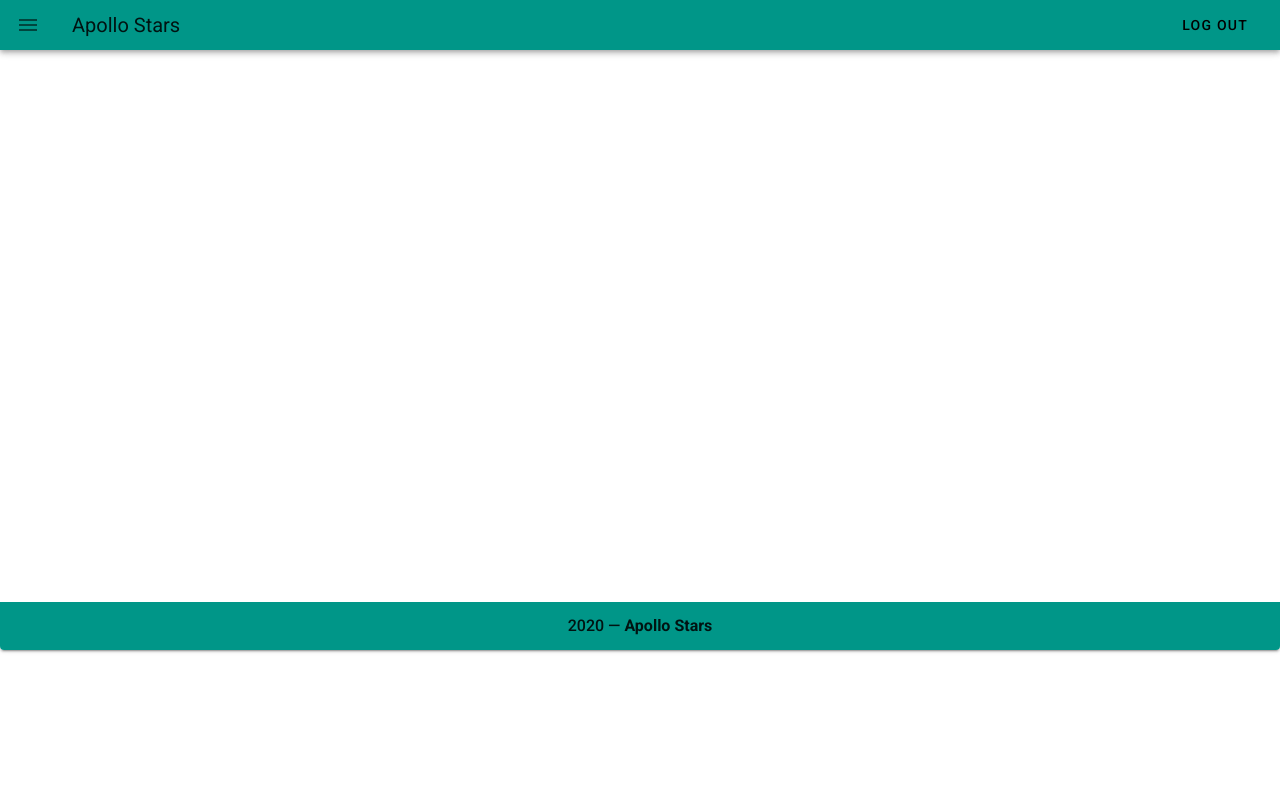
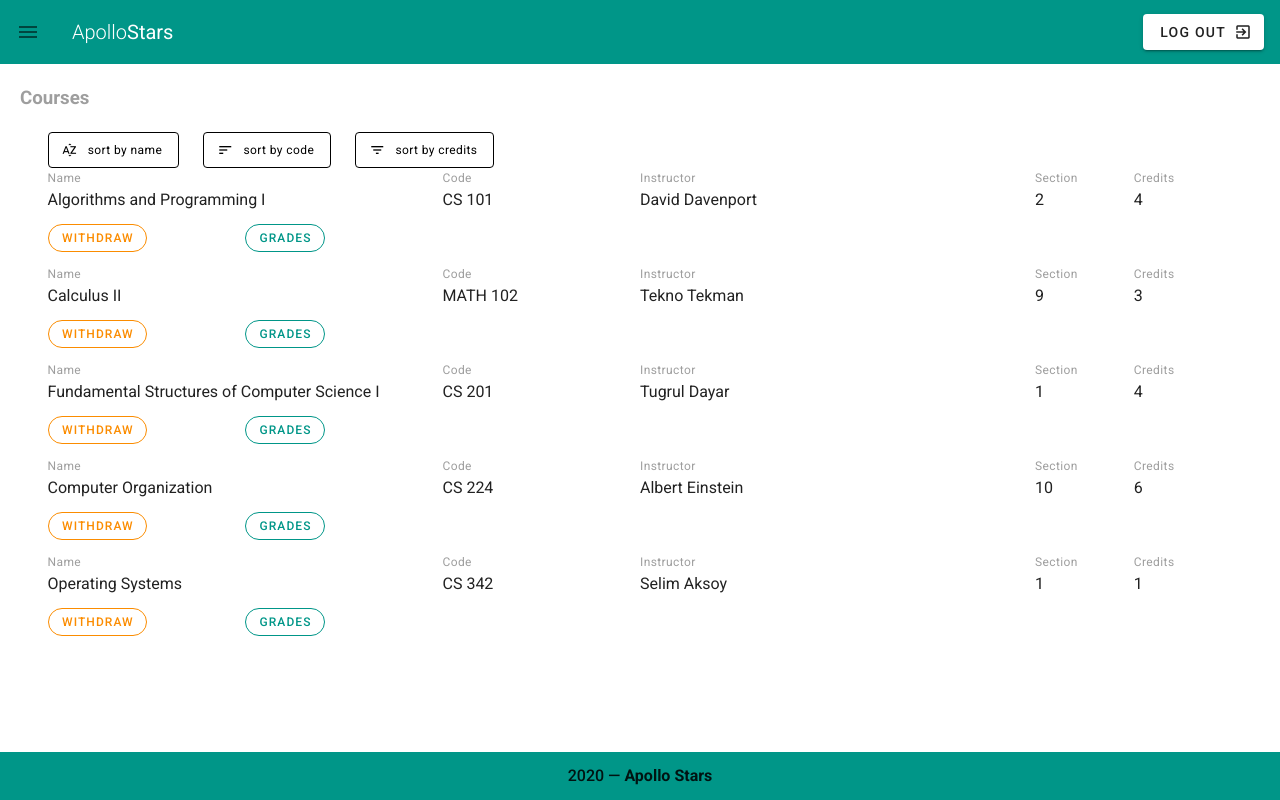
Before and after one commit to PermanAtayev/Apollo-stars, a Vue app: page /student in a window 1280 px wide. Built offline with nearby package versions, Linux system fonts and the light colour scheme.

Commit message:
Additions + Refactoring of components
Added the courses UI for TA and Student, along with sorting functionality. Also made the Navbar and Foot components for use in all screens.

```diff
--- /dev/null
+++ b/src/components/Foot.vue
@@ -0,0 +1,8 @@
+<template>
+    <v-footer absolute="absolute" class="font-weight-medium" color="primary" padless="padless">
+      <v-col class="text-center" cols="12">
+        {{ new Date().getFullYear() }} —
+        <strong>Apollo Stars</strong>
+      </v-col>
+    </v-footer>
+</template>
--- /dev/null
+++ b/src/components/Navbar.vue
@@ -0,0 +1,51 @@
+<template>
+  <nav>
+    <v-toolbar flat color="primary" app>
+      <v-app-bar-nav-icon @click="drawer = !drawer"></v-app-bar-nav-icon>
+      <v-toolbar-title class="text uppercase white--text">
+        <span class="font-weight-light">Apollo</span>
+        <span>Stars</span>
+      </v-toolbar-title>
+      <v-spacer></v-spacer>
+      <v-btn flat color="white">
+        <span>Log out</span>
+        <v-icon right>exit_to_app</v-icon>
+      </v-btn>
+    </v-toolbar>
+
+    <v-navigation-drawer v-model="drawer" app color="secondary">
+      <v-list-item>
+        <v-list-item-content>
+          <v-list-item-title class="title">Actions</v-list-item-title>
+        </v-list-item-content>
+      </v-list-item>
+      <v-divider></v-divider>
+      <v-list dense nav>
+        <v-list-item v-for="item in drawerItems" :key="item.title" link>
+          <v-list-item-icon>
+            <v-icon>{{ item.icon }}</v-icon>
+          </v-list-item-icon>
+
+          <v-list-item-content>
+            <v-list-item-title>{{ item.title }}</v-list-item-title>
+          </v-list-item-content>
+        </v-list-item>
+      </v-list>
+    </v-navigation-drawer>
+  </nav>
+</template>
+
+<script>
+export default {
+  name: "Navbar",
+  props: {
+    drawerItems: Object
+  },
+
+  data() {
+    return {
+      drawer: false
+    };
+  }
+};
+</script>
--- a/src/router/index.js
+++ b/src/router/index.js
@@ -28,7 +28,7 @@ Vue.use(VueRouter);
   {
     path: '/ta',
     name: 'TA',
-    component: () => import('../views/TA')
+    component: () => import('../views/TA'),
   }
 ];
 
--- a/src/views/Instructor.vue
+++ b/src/views/Instructor.vue
@@ -1,72 +1,28 @@
 <template>
-    <v-app dark>
-
-        <v-card height="650px">
-            <v-navigation-drawer fixed v-model="drawer" app color="teal">
-
-                <v-list dense>
-
-                    <v-list-item
-                            v-for="item in items"
-                            :key="item.title"
-                            link
-                    >
-                        <v-list-item-content>
-                            <v-list-item-title>{{ item.title }}</v-list-item-title>
-                        </v-list-item-content>
-                    </v-list-item>
-                </v-list>
-
-            </v-navigation-drawer>
-
-            <v-app-bar dense color="teal" height="50px" >
-                <v-app-bar-nav-icon
-                    @click.stop="drawer = !drawer"
-                >
-
-                </v-app-bar-nav-icon>
-
-                <v-toolbar-title>Apollo Stars</v-toolbar-title>
-
+  <v-app>
+    <Navbar :drawerItems="items" />
     <v-spacer></v-spacer>
-
-                <v-btn text color="black">Log out</v-btn>
-            </v-app-bar>
-
-            <v-footer
-                        absolute="absolute"
-                        class="font-weight-medium"
-                        color="teal"
-                        padless="padless"
-                >
-                    <v-col
-                            class="text-center"
-                            cols="12"
-                    >
-                        {{ new Date().getFullYear() }} — <strong>Apollo Stars</strong>
-                    </v-col>
-                </v-footer>
-
-
-        </v-card>
+    <Foot />
   </v-app>
 </template>
 
 <script>
+import Navbar from "@/components/Navbar";
+import Foot from "@/components/Foot";
 export default {
   name: "Instructor",
-        data: function(){
+  data: function() {
     return {
       drawer: false,
       items: [
-                    {title: 'Courses', owner: "instructor"},
-                    {title: 'Teaching Assistants', owner: "instructor"}
-                ],
-            }
+        { title: "Courses", icon: "class", owner: "instructor" },
+        { title: "Teaching Assistants", icon: "people", owner: "instructor" }
+      ]
+    };
   },
-    }
+  components: { Navbar, Foot }
+};
 </script>
 
 <style scoped>
-
 </style>
--- a/src/views/Student.vue
+++ b/src/views/Student.vue
@@ -1,71 +1,96 @@
 <template>
-    <v-app dark>
-
-        <v-card height="650px">
-            <v-navigation-drawer fixed v-model="drawer" app color="teal">
-
-                <v-list dense>
-
-                    <v-list-item
-                            v-for="item in items"
-                            :key="item.title"
-                            link
-                    >
-                        <v-list-item-content>
-                            <v-list-item-title>{{ item.title }}</v-list-item-title>
-                        </v-list-item-content>
-
-
-                    </v-list-item>
-                </v-list>
-
-            </v-navigation-drawer>
-
-            <v-app-bar dense color="teal" height="50px" >
-                <v-app-bar-nav-icon
-                        @click.stop="drawer = !drawer"
-                >
-
-                </v-app-bar-nav-icon>
-
-                <v-toolbar-title>Apollo Stars</v-toolbar-title>
-
-                <v-spacer></v-spacer>
-
-                <v-btn text color="black">Log out</v-btn>
-            </v-app-bar>
-
-            <v-footer
-                    absolute="absolute"
-                    class="font-weight-medium"
-                    color="teal"
-                    padless="padless"
-            >
-                <v-col
-                        class="text-center"
-                        cols="12"
-                >
-                    {{ new Date().getFullYear() }} — <strong>Apollo Stars</strong>
-                </v-col>
-            </v-footer>
-
-
-        </v-card>
-    </v-app>
+  <v-app>
+    <Navbar :drawerItems="items" />
+    <h3 class="subheading grey--text ma-5">Courses</h3>
+        <v-container class="my5">
+            <v-layout row class="mb-3">
+                <v-btn color="black" outlined="" class="mr-3" @click="sortBy('name')">
+                    <v-icon left small>sort_by_alpha</v-icon>
+                    <span class="caption text-lowercase">sort by Name</span>
+                </v-btn>
+                <v-btn color="black" outlined="" class="mx-3" @click="sortBy('code')">
+                    <v-icon left small>sort</v-icon>
+                    <span class="caption text-lowercase">sort by Code</span>
+                </v-btn>
+                <v-btn color="black" outlined="" class="mx-3" @click="sortBy('credits')">
+                    <v-icon left small>filter_list</v-icon>
+                    <span class="caption text-lowercase">sort by Credits</span>
+                </v-btn>
+            </v-layout>
+            <v-card flat>
+                <v-layout row wrap v-for="course in courses" :key="course.code">
+                    <v-flex xs12 md4>
+                        <div class="caption grey--text">Name</div>
+                        <div>{{ course.name }}</div>
+                    </v-flex>
+                    <v-divider></v-divider>
+                    <v-flex xs6 sm3 md2>
+                        <div class="caption grey--text">Code</div>
+                        <div>{{ course.code }}</div>
+                    </v-flex>
+                    <v-divider></v-divider>
+                    <v-flex xs6 sm3 md4>
+                        <div class="caption grey--text">Instructor</div>
+                        <div>{{ course.instructor }}</div>
+                    </v-flex>
+                    <v-divider></v-divider>
+                    <v-flex xs6 sm3 md1>
+                        <div class="caption grey--text">Section</div>
+                        <div>{{ course.section }}</div>
+                    </v-flex>
+                    <v-divider></v-divider>
+                    <v-flex xs6 sm3 md1>
+                        <div class="caption grey--text">Credits</div>
+                        <div>{{ course.credits }}</div>
+                    </v-flex>
+                    <v-divider></v-divider>
+                    <v-flex xs6 sm3 md2>
+                        <div>
+                            <v-btn small rounded outlined class="my-3" color="warning">Withdraw</v-btn>
+                        </div>
+                    </v-flex>
+                    <v-flex xs6 sm3 md2>
+                        <div>
+                            <v-btn small rounded outlined class="my-3" color="teal">Grades</v-btn>
+                        </div>
+                    </v-flex>
+                </v-layout>
+            </v-card>
+        </v-container>
+    <v-spacer></v-spacer>
+    <Foot />
+  </v-app>
 </template>
 
 <script>
+import Navbar from "@/components/Navbar";
+import Foot from "@/components/Foot";
     export default {
         name: "Student",
         data: function(){
             return {
                 drawer: false,
                 items: [
-                    {title: 'Courses', type: 'Instructor'},
-                    {title: 'Teaching Assistants'}
+                    {title: "Courses", icon: "class"},
+                    {title: "Register", icon: "add_box"},
+                    {title: "Information", icon: "person"},
+                ],
+                courses: [
+                    {name: "Algorithms and Programming I", code: "CS 101", instructor: "David Davenport", section: "2", credits: "4"},
+                    {name: "Calculus II", code: "MATH 102", instructor: "Tekno Tekman", section: "9", credits: "3"},
+                    {name: "Fundamental Structures of Computer Science I", code: "CS 201", instructor: "Tugrul Dayar", section: "1", credits: "4"},
+                    {name: "Computer Organization", code: "CS 224", instructor: "Albert Einstein", section: "10", credits: "6"},
+                    {name: "Operating Systems", code: "CS 342", instructor: "Selim Aksoy", section: "1", credits: "1"},
                 ],
             }
         },
+        components: { Navbar, Foot },
+
+        methods: {
+            sortBy(prop){
+                this.courses.sort((a,b) => a[prop] < b[prop] ? -1 : 1)
+            }
+        }
     }
 </script>
 
--- a/src/views/TA.vue
+++ b/src/views/TA.vue
@@ -1,13 +1,86 @@
 <template>
     <v-app>
-
+        <Navbar :drawerItems="actions" />
+        <h3 class="subheading grey--text ma-5">Courses</h3>
+        <v-container class="my5">
+            <v-card flat>
+                <v-layout row wrap v-for="course in courses" :key="course.code">
+                    <v-flex xs12 md4>
+                        <div class="caption grey--text">Name</div>
+                        <div>{{ course.name }}</div>
+                    </v-flex>
+                    <v-divider></v-divider>
+                    <v-flex xs6 sm3 md2>
+                        <div class="caption grey--text">Code</div>
+                        <div>{{ course.code }}</div>
+                    </v-flex>
+                    <v-divider></v-divider>
+                    <v-flex xs6 sm3 md4>
+                        <div class="caption grey--text">Instructor</div>
+                        <div>{{ course.instructor }}</div>
+                    </v-flex>
+                    <v-divider></v-divider>
+                    <v-flex xs6 sm3 md1>
+                        <div class="caption grey--text">Section</div>
+                        <div>{{ course.section }}</div>
+                    </v-flex>
+                    <v-divider></v-divider>
+                    <v-flex xs6 sm3 md1>
+                        <div class="caption grey--text">Credits</div>
+                        <div>{{ course.credits }}</div>
+                    </v-flex>
+                    <v-divider></v-divider>
+                    <v-flex xs6 sm3 md2>
+                        <div>
+                            <v-btn small rounded outlined class="my-3" color="warning">Withdraw</v-btn>
+                        </div>
+                    </v-flex>
+                    <v-flex xs6 sm3 md2>
+                        <div>
+                            <v-btn small rounded outlined class="my-3" color="teal">Grades</v-btn>
+                        </div>
+                    </v-flex>
+                </v-layout>
+            </v-card>
+        </v-container>
+        <Foot />
     </v-app>
 </template>
 
 <script>
+    import Navbar from '@/components/Navbar'
+    import Foot from "@/components/Foot";
     export default {
-        name: "TA"
+        name: "TA",
+        data() {
+            return {
+
+                actions: [ //will add the route later
+                    {title: "Courses", icon: "class"},
+                    {title: "Register", icon: "add_box"},
+                    {title: "Information", icon: "person"},
+                    {title: "Tasks", icon: "chrome_reader_mode"},
+                ],
+
+                courses: [
+                    {name: "Algorithms and Programming I", code: "CS 101", instructor: "David Davenport", section: "2", credits: "4"},
+                    {name: "Calculus II", code: "MATH 102", instructor: "Tekno Tekman", section: "9", credits: "3"},
+                    {name: "Fundamental Structures of Computer Science I", code: "CS 201", instructor: "Tugrul Dayar", section: "1", credits: "4"},
+                    {name: "Computer Organization", code: "CS 224", instructor: "Albert Einstein", section: "10", credits: "6"},
+                    {name: "Operating Systems", code: "CS 342", instructor: "Selim Aksoy", section: "1", credits: "1"},
+                ],
+
+            };
+        },
+
+        components: { Navbar, Foot
+        },
+
+        //life cycle hooks
     }
+
+
+
 </script>
 
 <style scoped>
```
Also changed, not shown: src/plugins/vuetify.js (+7 -3 lines). Lines whose indentation alone changed are shown as unchanged.
